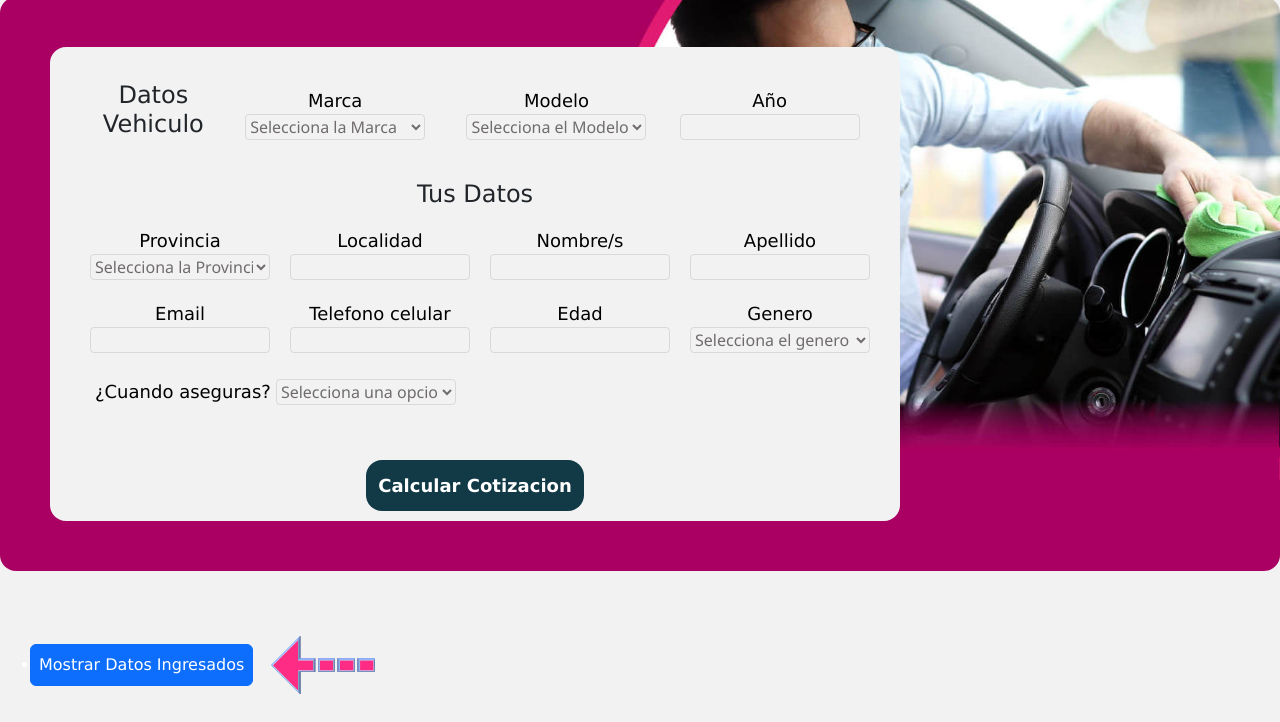
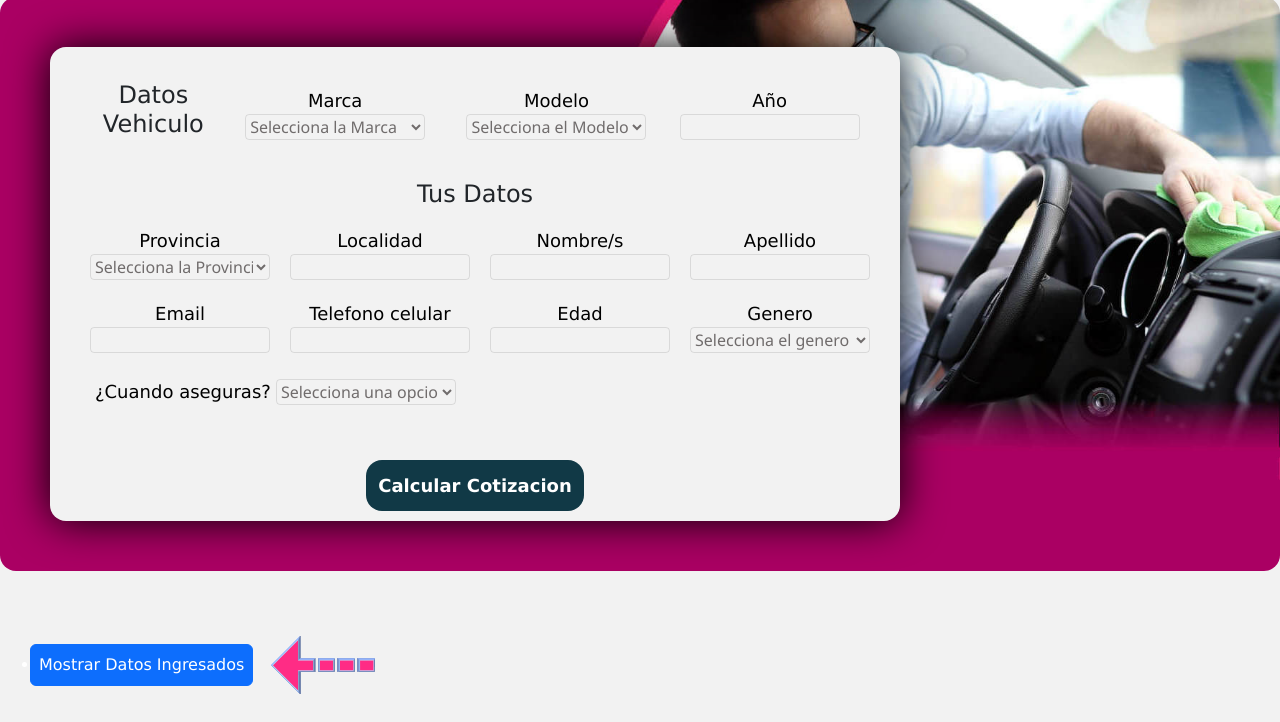
Before and after one commit to NocetiFederico/Cotizador-De-Vehiculos, a website: page index.html in a window 1280 px wide. Shown: the part 78-800 px from the top of the page. Drawn offline with nearby package versions, Linux system fonts and the light colour scheme; some packages are replaced by stand-ins of ours; no server answers; a script that the page names is missing.

Commit message:
retocando css

```diff
--- a/css/style.css
+++ b/css/style.css
@@ -89,6 +89,7 @@ body .cotizador .cot {
     border-radius: 16px;
     width: 850px;
     text-align: center;
+    box-shadow: 0px 0px 43px black;
 
 }
 
```
